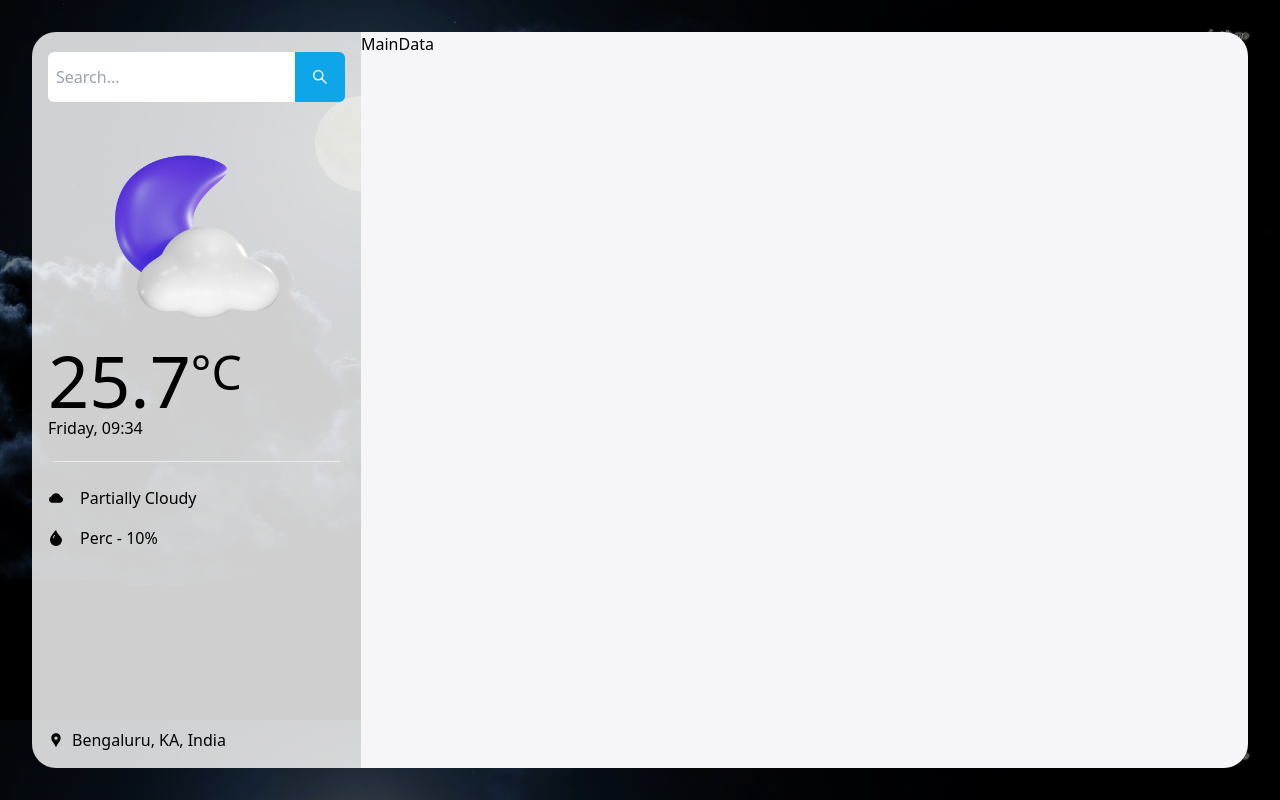
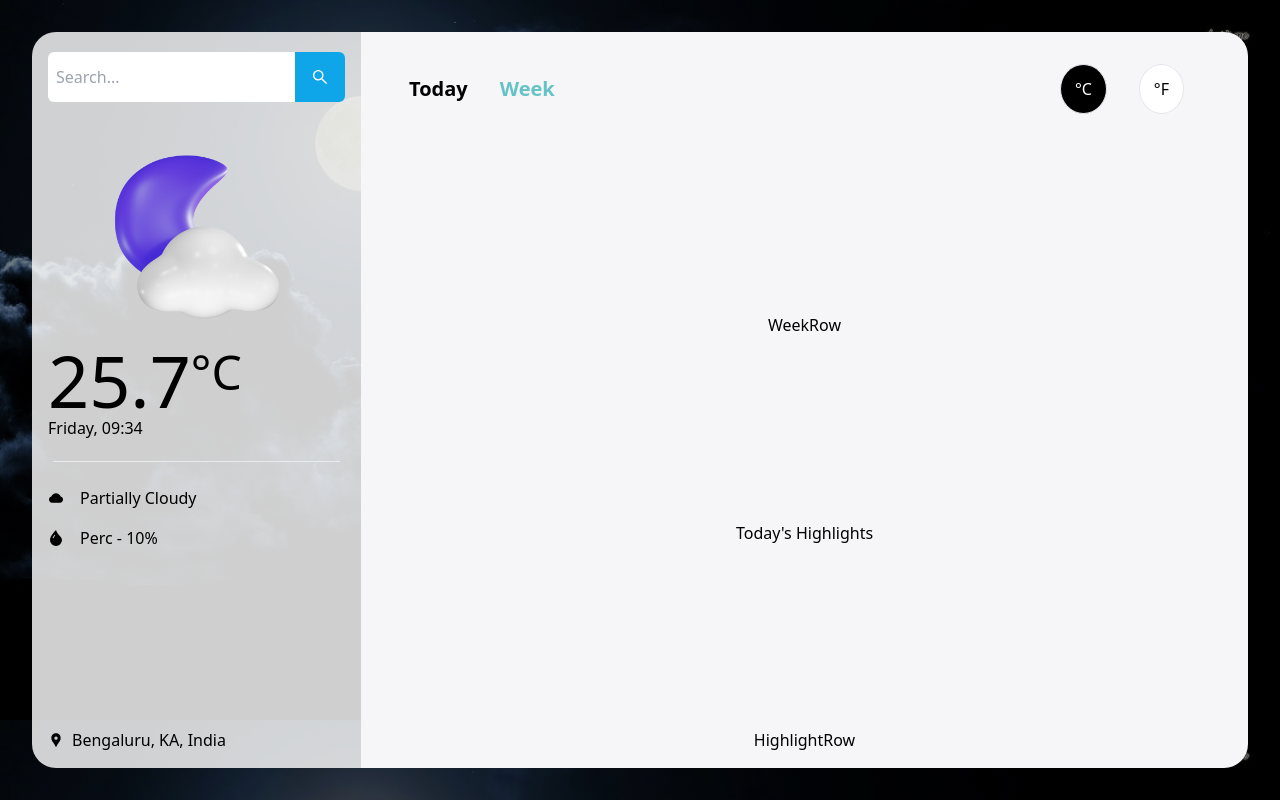
Before and after one commit to digiabhi/weather-app-react, a React (Vite) app: page / in a window 1280 px wide. Built offline with nearby package versions, Linux system fonts and the light colour scheme.

Commit message:
Top Row added in main data

```diff
--- /dev/null
+++ b/src/Components/MainData/HighlightRow.tsx
@@ -0,0 +1,7 @@
+function HighlightRow() {
+  return (
+    <div>HighlightRow</div>
+  )
+}
+
+export default HighlightRow
--- a/src/Components/MainData/MainData.tsx
+++ b/src/Components/MainData/MainData.tsx
@@ -1,6 +1,17 @@
+import HighlightRow from "./HighlightRow"
+import TopRow from "./TopRow"
+import WeekRow from "./WeekRow"
+
 function MainData() {
   return (
-    <div className="basis-9/12 text-black bg-[#f6f6f8] h-full rounded-br-3xl rounded-tr-3xl">MainData</div>
+    <div className="flex flex-col justify-between py-4 items-center basis-9/12 text-black bg-[#f6f6f8] h-full rounded-br-3xl rounded-tr-3xl">
+      <TopRow/>
+      <WeekRow/>
+      <div>
+        Today's Highlights
+      </div>
+      <HighlightRow/>
+    </div>
   )
 }
 
--- /dev/null
+++ b/src/Components/MainData/TopRow.tsx
@@ -0,0 +1,26 @@
+function TopRow() {
+  return (
+    <div className="flex justify-between items-center w-full px-12 py-4">
+        <div className="flex items-center justify-center text-xl font-semibold">
+            {/* Today or week */}
+            <div className="mr-4">
+                Today
+            </div>
+            <div className="ml-4 text-primary">
+                Week
+            </div>
+        </div>
+        <div className="flex justify-between items-center">
+            {/*  C or F */}
+            <div className="mr-8 border rounded-[100%] bg-black text-white px-[14px] py-3">
+            °C
+            </div>
+            <div className="mr-4 border rounded-[100%] bg-white text-black px-[14px] py-3">
+            °F
+            </div>
+        </div>
+    </div>
+  )
+}
+
+export default TopRow
--- /dev/null
+++ b/src/Components/MainData/WeekRow.tsx
@@ -0,0 +1,7 @@
+function WeekRow() {
+  return (
+    <div>WeekRow</div>
+  )
+}
+
+export default WeekRow
```
